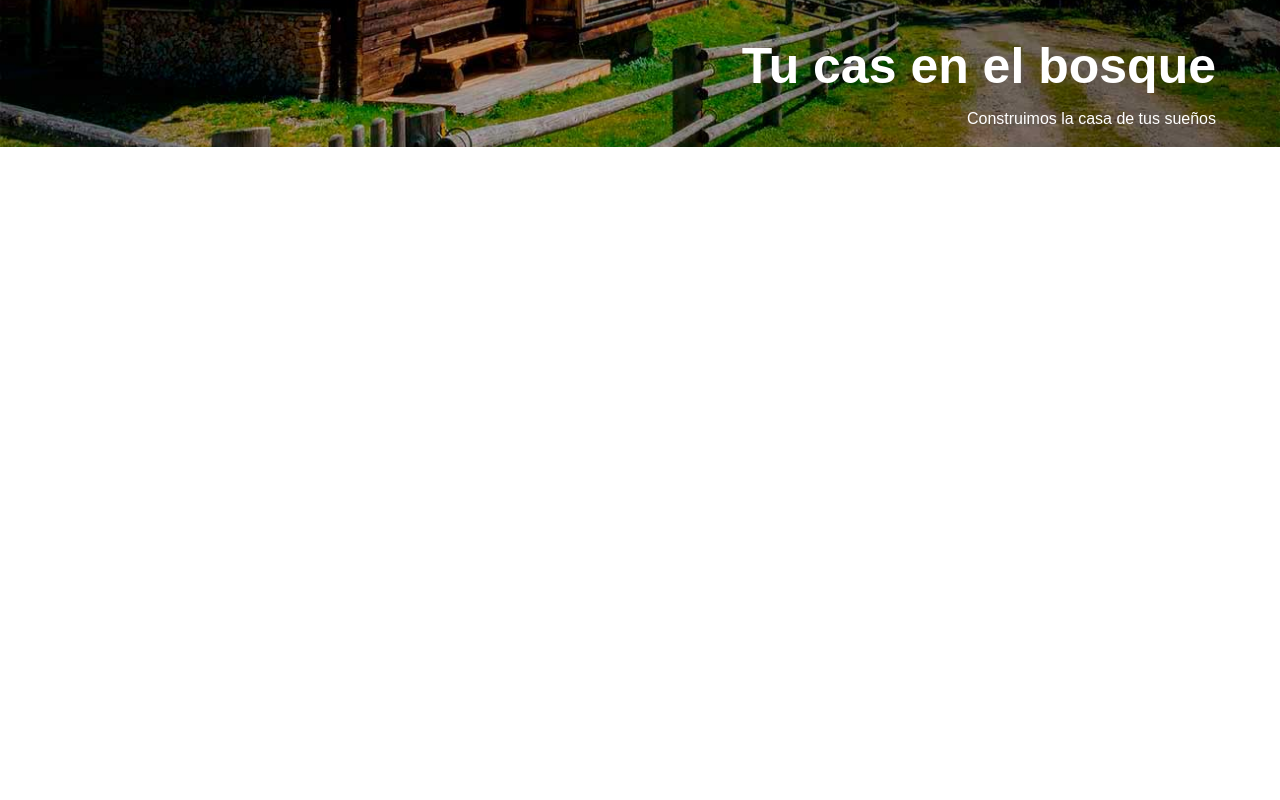
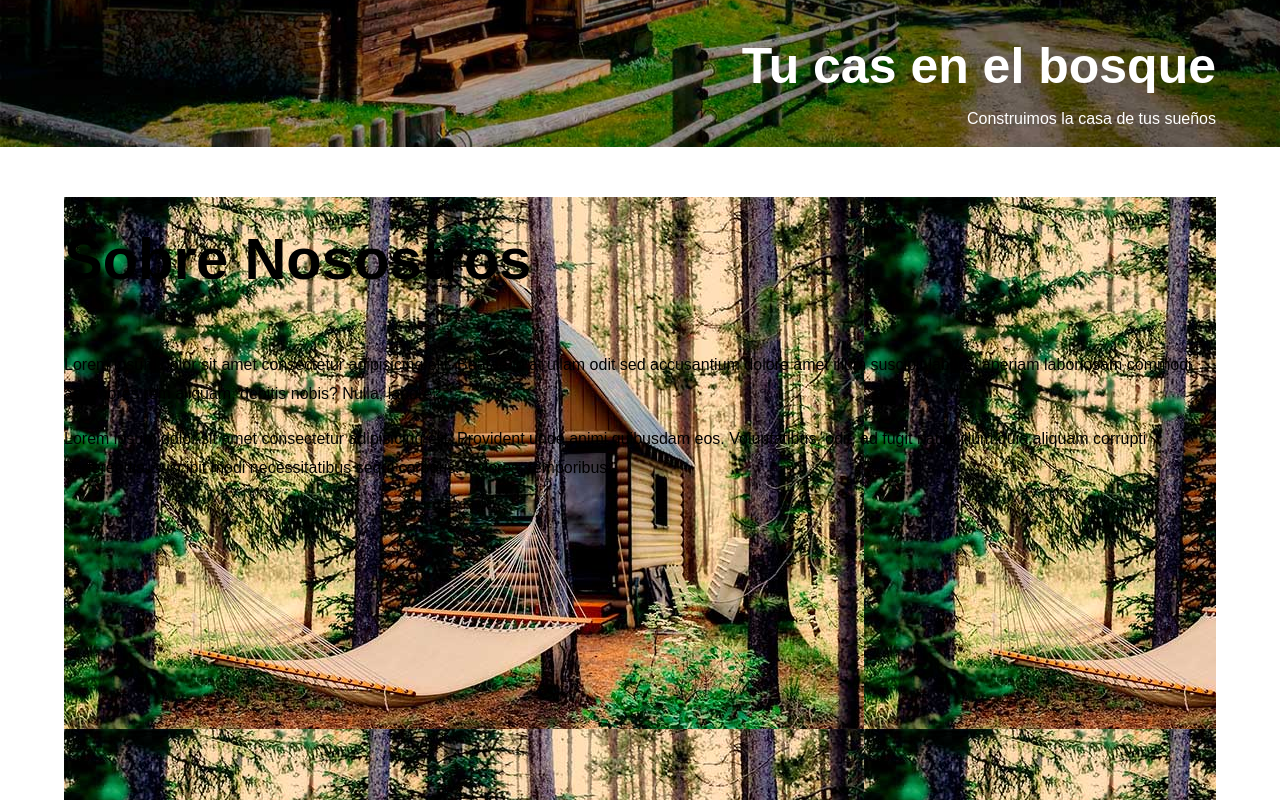
Before and after one commit to ChristopherdParis/proyectosWEB, a plain HTML site: page arquitectura/index.html in a window 1280 px wide. Shown: the part 453-1253 px from the top of the page. Before the commit the page ends 800 px from the top, so only its background shows below. Drawn offline with Linux system fonts and the light colour scheme.

Commit message:
apartadod nosotros arquitectura

```diff
--- a/arquitectura/css/styles.css
+++ b/arquitectura/css/styles.css
@@ -193,3 +193,16 @@ img {
     margin: 0;
     line-height: 1;
 }
+
+
+/*NOSOTROS  **/
+
+.nosotros {
+    display: grid;
+    grid-template-rows: repeat(2,1fr);
+    background-image: url(../img/nosotros.jpg);
+    background-repeat: ;
+}
+.contenido-nosotros {
+
+}
--- a/arquitectura/index.html
+++ b/arquitectura/index.html
@@ -34,5 +34,13 @@
         </div>
     </header>
 
+    <section class="contenedor mt-5 nosotros">
+        <div class="contenido-nosotros">
+            <h2>Sobre Nosostros</h2>
+            <p>Lorem ipsum dolor sit amet consectetur adipisicing elit. Beatae id at ullam odit sed accusantium dolore amet illum suscipit labore, aperiam laboriosam commodi asperiores rem aliquam, debitis nobis? Nulla, labore?</p>
+            <p>Lorem ipsum dolor sit amet consectetur adipisicing elit. Provident unde animi quibusdam eos. Voluptatibus, odit, ad fugit natus illum quia aliquam corrupti perferendis, suscipit modi necessitatibus sequi corporis. Dolores, temporibus.</p>
+        </div>
+    </section>
+
 </body>
 </html>
```
